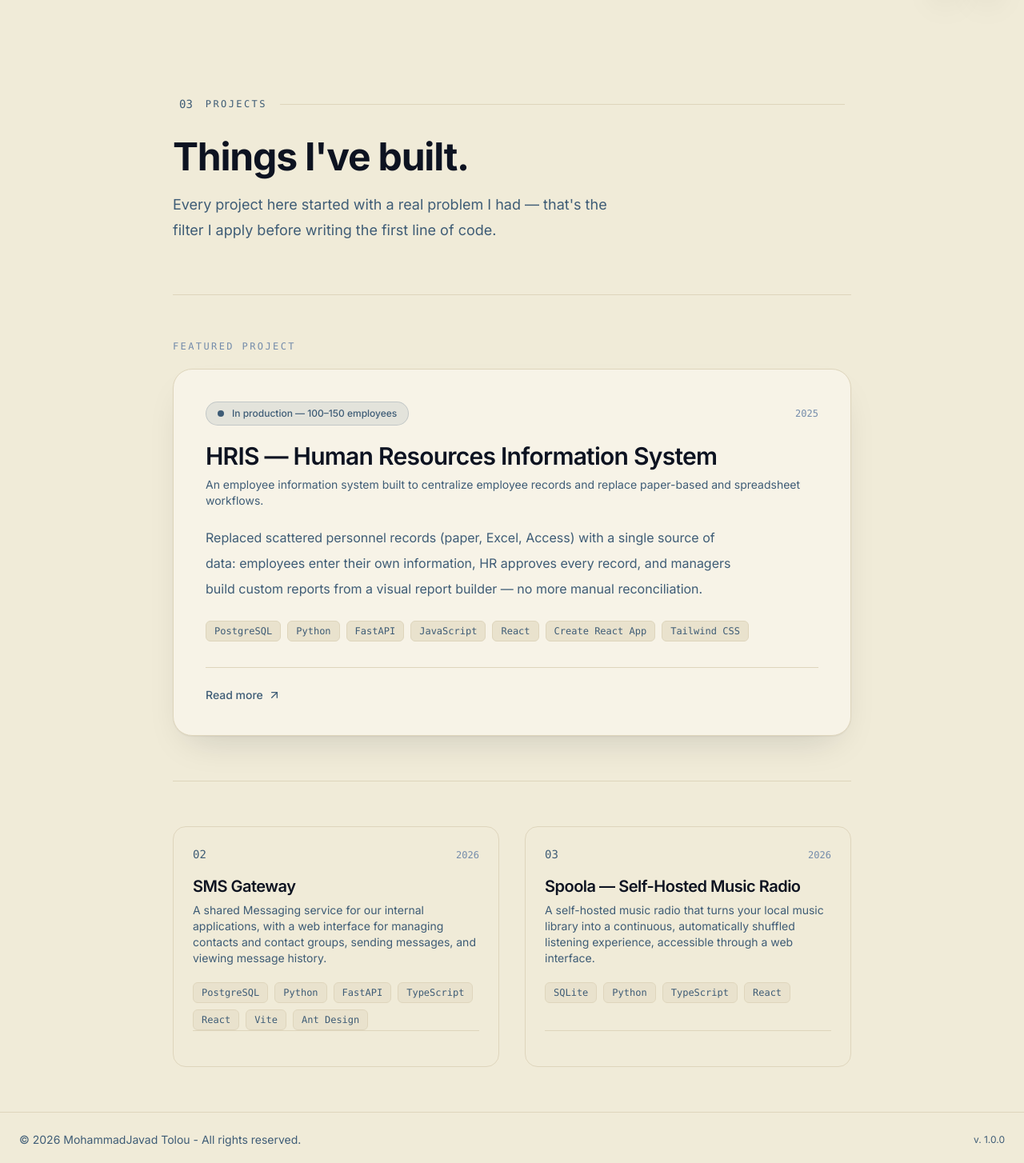
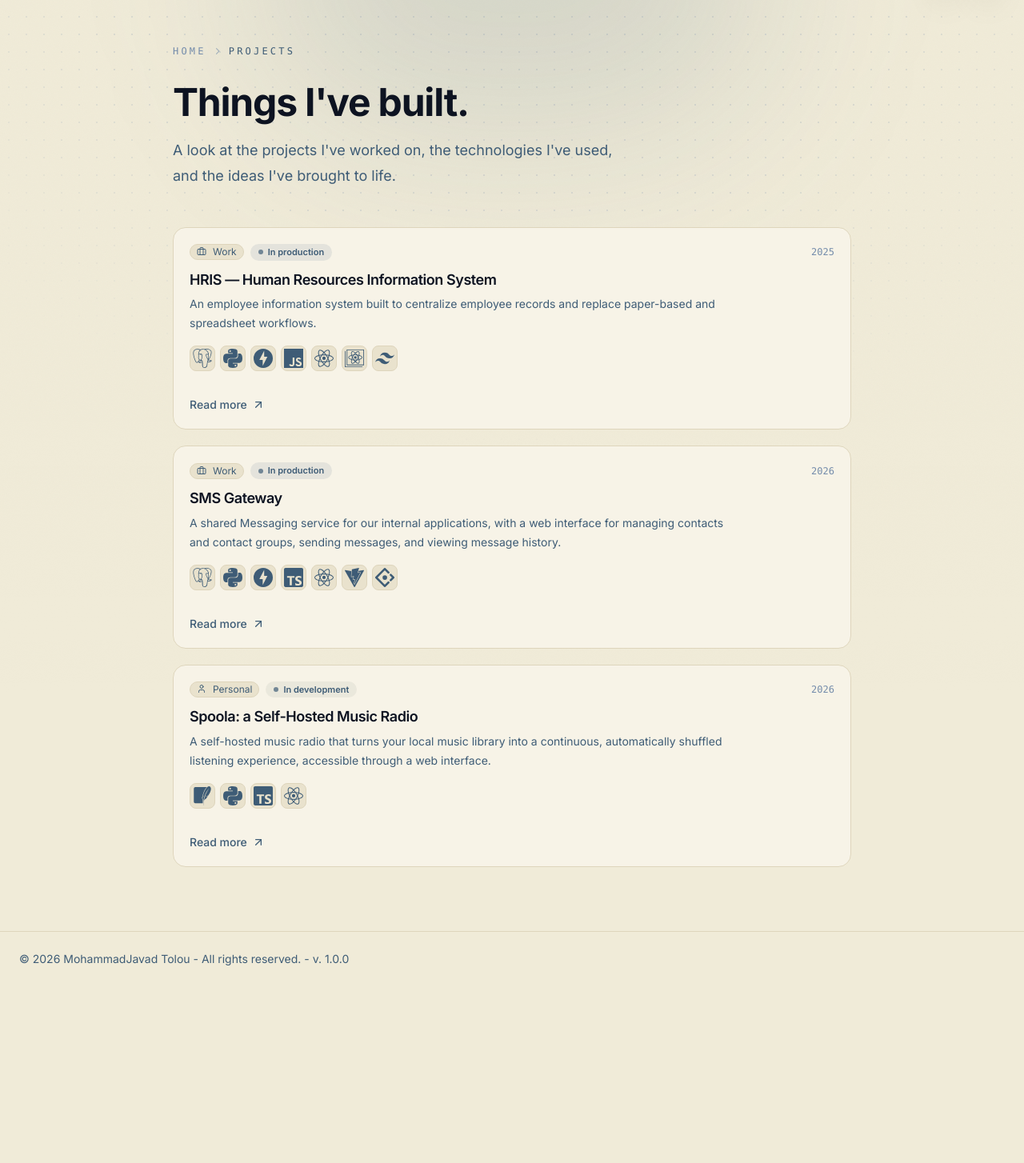
Before and after one commit to mechamk3/portfolio, a Next.js app: page /en/projects in a window 1280 px wide. Shown: the part 56-1510 px from the top of the page at 80% size. After the commit the page ends 1289 px from the top, so only its background shows below. Built offline with nearby package versions, Linux system fonts and the light colour scheme.

Commit message:
polished 404, under construction and projects pages

```diff
--- a/app/[locale]/(site)/projects/page.tsx
+++ b/app/[locale]/(site)/projects/page.tsx
@@ -1,12 +1,13 @@
 import type { Metadata } from "next";
-import Image from "next/image";
 import Link from "next/link";
 import { notFound } from "next/navigation";
 
 import { getDictionary, isLocale, monoClass } from "@/lib/i18n";
-import SectionHeader from "@/components/SectionHeader";
+import TechIcon from "@/components/TechIcon";
 import { GitHubIcon } from "@/components/icons/socials";
-import { ArrowUpRightIcon } from "@/components/icons/misc";
+import { ArrowUpRightIcon, ChevronIcon } from "@/components/icons/misc";
+import { StatusPill } from "@/components/StatusPill";
+import { KindBadge } from "@/components/KindBadge";
 
 export async function generateMetadata({
   params,
@@ -27,20 +28,38 @@ export default async function ProjectsPage({
   const { locale } = await params;
   if (!isLocale(locale)) notFound();
   const t = getDictionary(locale);
-  const mono = monoClass(locale);
-
-  const [featured, ...rest] = t.projects.items;
-  const nextSlot = String(t.projects.items.length + 1).padStart(2, "0");
 
   return (
-    <main className="mx-auto w-full max-w-4xl px-6">
+    <main className="relative overflow-x-clip select-none">
+      {/* ambient backdrop — matches home */}
+      <div
+        aria-hidden
+        className="pointer-events-none absolute inset-x-0 -top-16 -z-10 h-241 mask-[linear-gradient(to_bottom,#000_55%,transparent_100%)]"
+      >
+        <div className="dot-grid absolute inset-0 mask-[radial-gradient(ellipse_70%_65%_at_50%_0%,#000_55%,transparent_100%)]" />
+        <div className="absolute left-1/2 -top-45 h-100 w-[min(640px,100vw)] -translate-x-1/2 rounded-full bg-accent/15 blur-[110px] dark:bg-accent/10" />
+        <div className="grain absolute inset-0 opacity-[0.05] dark:opacity-[0.08]" />
+      </div>
+
+      <div className="mx-auto w-full max-w-4xl px-6">
         {/* ---------- Header ---------- */}
-      <section className="pb-16 pt-20 sm:pt-28">
-        <SectionHeader
-          label={t.projects.label}
-          index={String(t.projects.items.length).padStart(2, "0")}
-          mono={locale === "en"}
-        />
+        <section className="pb-12 pt-12">
+          <nav aria-label="Breadcrumb" className={monoClass(locale)}>
+            <ol className="flex items-center gap-2 text-xs text-ink-3">
+              <li>
+                <Link href={`/${locale}`} className="transition-colors hover:text-ink">
+                  {t.nav.home}
+                </Link>
+              </li>
+              <li aria-hidden="true" className="text-ink-3/60">
+                <ChevronIcon />
+              </li>
+              <li aria-current="page" className="text-ink-2">
+                {t.nav.projects}
+              </li>
+            </ol>
+          </nav>
+
 
           <h1 className="animate-rise mt-8 text-4xl font-bold tracking-tight sm:text-5xl">
             {t.projects.heading}
@@ -50,163 +69,67 @@ export default async function ProjectsPage({
           </p>
         </section>
 
-      {/* ---------- Featured project ---------- */}
-      {featured && (
-        <section className="border-t border-line py-14">
-          <p className={`text-xs text-ink-3 ${mono}`}>{t.projects.featured}</p>
-
-          <article className="group relative mt-5 overflow-hidden rounded-3xl border border-line bg-surface shadow-[0_1px_2px_rgba(13,19,33,0.06),0_20px_48px_-20px_rgba(13,19,33,0.18)] transition-all duration-300 hover:border-line-strong hover:shadow-[0_1px_2px_rgba(13,19,33,0.06),0_28px_64px_-20px_rgba(13,19,33,0.25)] dark:shadow-[0_1px_2px_rgba(0,0,0,0.4),0_20px_48px_-20px_rgba(0,0,0,0.6)]">
-            {/* stretched link: makes the whole card clickable while external links stay on top */}
-            {featured.slug && (
+        {/* ---------- Projects — same cards as WorkPanel ---------- */}
+        <section className="pb-20">
+          <div className="flex flex-col gap-5">
+            {t.projects.items.map((project) => (
+              <article
+                key={project.name}
+                className="group relative flex flex-col rounded-2xl border border-line bg-surface p-5 transition-all duration-300 hover:-translate-y-1 hover:border-line-strong hover:shadow-[0_16px_40px_-16px_rgba(13,19,33,0.25)] dark:hover:shadow-[0_16px_40px_-16px_rgba(0,0,0,0.55)]"
+              >
+                {project.slug && (
                   <Link
-                href={`/${locale}/projects/${featured.slug}`}
-                aria-label={featured.name}
+                    href={`/${locale}/projects/${project.slug}`}
+                    aria-label={project.name}
                     className="after:absolute after:inset-0 after:z-10 focus-visible:after:ring-2 focus-visible:after:ring-accent"
                   />
                 )}
 
-            {/* ---------- cover ---------- */}
-            {featured.cover && (
-              <div className="border-b border-line">
-                <div className="flex h-11 items-center justify-center border-b border-line bg-linear-to-b from-surface-2/70 to-surface-2/40 px-4">
-                  <span className="inline-flex max-w-[80%] items-center gap-2 rounded-lg border border-line bg-surface px-3 py-1 shadow-sm">
-                    <i className="size-2 shrink-0 rounded-[3px] bg-accent" aria-hidden />
-                    <span className={`truncate font-mono text-[11px] text-ink-2 ${mono}`}>
-                      {featured.name}
-                    </span>
-                  </span>
+                <div className="flex items-center justify-between gap-3">
+                  <div className="flex min-w-0 flex-wrap items-center gap-2">
+                    <KindBadge kind={project.kind} label={t.projects.kindLabel[project.kind]} />
+                    <StatusPill status={project.status} tone={project.tone} />
                   </div>
-                <div className="overflow-hidden">
-                  <Image
-                    src={featured.cover}
-                    alt={featured.name}
-                    width={1600}
-                    height={1000}
-                    priority
-                    sizes="(min-width: 896px) 896px, 100vw"
-                    className="h-auto w-full transition-transform duration-500 ease-out group-hover:scale-[1.02]"
-                  />
-                </div>
-              </div>
-            )}
-
-            {/* ---------- body ---------- */}
-            <div className="p-6 sm:p-10">
-              <div className="flex flex-wrap items-center justify-between gap-3">
-                {featured.badge && (
-                  <span className="inline-flex items-center gap-2.5 rounded-full border border-accent/20 bg-accent/10 px-3.5 py-1.5 text-xs font-medium text-accent">
-                    <span className="relative flex size-2">
-                      <span className="absolute inline-flex h-full w-full animate-ping rounded-full bg-accent opacity-60" />
-                      <span className="relative inline-flex size-2 rounded-full bg-accent" />
-                    </span>
-                    {featured.badge}
-                  </span>
-                )}
-                <span className="font-mono text-xs text-ink-3">{featured.year}</span>
+                  <span className="shrink-0 font-mono text-xs text-ink-3">{project.year}</span>
                 </div>
 
-              <h2 className="mt-5 text-2xl font-semibold tracking-tight sm:text-3xl">
-                {featured.name}
-              </h2>
-              <p className="mt-2 text-sm text-ink-2">{featured.tagline}</p>
-              <p className="mt-5 max-w-2xl leading-8 text-ink-2">{featured.description}</p>
+                <h2 className="mt-3 text-lg font-semibold leading-snug tracking-tight">{project.name}</h2>
+                <p className="mt-1.5 max-w-2xl line-clamp-3 text-sm leading-6 text-ink-2">{project.tagline}</p>
 
-              <ul className="mt-6 flex flex-wrap gap-2">
-                {featured.stack.map((tech) => (
+                {/* tech icons */}
+                <ul className="mt-4 flex flex-wrap gap-1.5" aria-label="Technologies">
+                  {project.stack.map((tech) => (
                     <li
                       key={tech}
-                    className="rounded-md border border-line bg-surface-2 px-2.5 py-1 font-mono text-xs text-ink-2"
+                      title={tech}
+                      className="flex size-8 items-center justify-center rounded-lg border border-line bg-surface-2"
                     >
-                    {tech}
+                      <TechIcon
+                        name={tech}
+                        className="size-6 text-ink-2 transition-colors duration-200 group-hover:text-ink"
+                      />
                     </li>
                   ))}
                 </ul>
 
-              {(featured.slug || featured.liveUrl || featured.sourceUrl) && (
-                <div className="relative z-20 mt-8 flex flex-wrap gap-x-6 gap-y-2 border-t border-line pt-6">
-                  {featured.slug && (
-                    <span className="inline-flex items-center gap-1.5 text-sm font-medium text-accent underline-offset-4 group-hover:underline">
+                {/* footer — same style as WorkPanel, plus live/source when they exist */}
+                {(project.slug || project.liveUrl || project.sourceUrl) && (
+                  <div className="relative z-20 mt-auto flex flex-wrap gap-x-4 gap-y-1.5 border-line pt-4 *:mt-4">
+                    {project.slug && (
+                      <Link
+                        href={`/${locale}/projects/${project.slug}`}
+                        className="relative z-20 inline-flex items-center gap-1.5 rounded-md text-sm font-medium text-accent shadow-[0_0_0_0_rgba(0,0,0,0)] transition-all duration-300 hover:text-accent-strong"
+                      >
                         {t.projects.caseStudy}
-                      <ArrowUpRightIcon className="size-4 transition-transform duration-200 group-hover:translate-x-0.5 group-hover:-translate-y-0.5 rtl:-scale-x-100 rtl:group-hover:-translate-x-0.5" />
-                    </span>
+                        <ArrowUpRightIcon className="size-4 rtl:-scale-x-100 rtl:group-hover:-translate-x-1" />
+                      </Link>
                     )}
-                  {featured.liveUrl && featured.live && (
-                    <a
-                      href={featured.liveUrl}
-                      target="_blank"
-                      rel="noopener noreferrer"
-                      className="inline-flex items-center gap-1.5 text-sm font-medium text-ink underline-offset-4 hover:underline"
-                    >
-                      {featured.live}
-                      <ArrowUpRightIcon className="size-4 rtl:-scale-x-100" />
-                    </a>
-                  )}
-                  {featured.sourceUrl && featured.source && (
-                    <a
-                      href={featured.sourceUrl}
-                      target="_blank"
-                      rel="noopener noreferrer"
-                      className="inline-flex items-center gap-1.5 text-sm font-medium text-ink-2 underline-offset-4 hover:text-ink hover:underline"
-                    >
-                      {featured.source}
-                      <GitHubIcon className="size-4" />
-                    </a>
-                  )}
-                </div>
-              )}
-            </div>
-          </article>
-        </section>
-      )}
-
-      {/* ---------- Remaining projects (grid) ---------- */}
-      {rest.length > 0 && (
-        <section className="border-t border-line py-14">
-          <div className="grid gap-8 sm:grid-cols-2">
-            {rest.map((project, i) => {
-              const hasLinks = Boolean(project.slug || project.liveUrl || project.sourceUrl);
-              return (
-                <article
-                  key={project.name}
-                  className="group relative flex flex-col rounded-2xl border border-line p-6 transition-all duration-300 hover:-translate-y-1 hover:border-line-strong hover:shadow-[0_12px_32px_-12px_rgba(13,19,33,0.2)] dark:hover:shadow-[0_12px_32px_-12px_rgba(0,0,0,0.5)]"
-                >
-                  <div className="flex items-baseline justify-between gap-4">
-                    <span className="font-mono text-sm text-accent">
-                      {String(i + 2).padStart(2, "0")}
-                    </span>
-                    <span className="font-mono text-xs text-ink-3">{project.year}</span>
-                  </div>
-
-                  <h2 className="mt-4 text-xl font-semibold tracking-tight">
-                    {project.slug ? (
-                      <Link href={`/${locale}/projects/${project.slug}`} className="after:absolute after:inset-0">
-                        {project.name}
-                      </Link>
-                    ) : (
-                      project.name
-                    )}
-                  </h2>
-                  <p className="mt-1.5 text-sm text-ink-2">{project.tagline}</p>
-
-                  <ul className="mt-5 flex flex-wrap gap-2">
-                    {project.stack.map((tech) => (
-                      <li
-                        key={tech}
-                        className="rounded-md border border-line bg-surface-2 px-2.5 py-1 font-mono text-xs text-ink-2"
-                      >
-                        {tech}
-                      </li>
-                    ))}
-                  </ul>
-
-                  {hasLinks && (
-                    <div className="relative z-10 mt-auto flex flex-wrap gap-x-5 gap-y-2 border-t border-line pt-5 [&>a]:mt-5 [&>*:not(a)]:mt-5">
                     {project.liveUrl && project.live && (
                       <a
                         href={project.liveUrl}
                         target="_blank"
                         rel="noopener noreferrer"
-                          className="inline-flex items-center gap-1.5 text-sm font-medium text-ink underline-offset-4 hover:underline"
+                        className="relative z-20 inline-flex items-center gap-1.5 rounded-md text-sm font-medium text-ink-2 transition-colors hover:text-ink"
                       >
                         {project.live}
                         <ArrowUpRightIcon className="size-4 rtl:-scale-x-100" />
@@ -217,7 +140,7 @@ export default async function ProjectsPage({
                         href={project.sourceUrl}
                         target="_blank"
                         rel="noopener noreferrer"
-                          className="inline-flex items-center gap-1.5 text-sm font-medium text-ink-2 underline-offset-4 hover:text-ink hover:underline"
+                        className="relative z-20 inline-flex items-center gap-1.5 rounded-md text-sm font-medium text-ink-2 transition-colors hover:text-ink"
                       >
                         {project.source}
                         <GitHubIcon className="size-4" />
@@ -226,11 +149,10 @@ export default async function ProjectsPage({
                   </div>
                 )}
               </article>
-              );
-            })}
+            ))}
           </div>
         </section>
-      )}
+      </div>
     </main>
   );
 }
--- a/app/global-not-found.tsx
+++ b/app/global-not-found.tsx
@@ -6,7 +6,7 @@ export default function GlobalNotFound() {
     <html lang="en">
       <body className="flex min-h-dvh flex-col items-center justify-center bg-canvas px-6 text-center text-ink antialiased">
         <p className="font-mono text-6xl font-bold text-ink-3">404</p>
-        <p className="mt-4 text-lg">This page hasn&apos;t been designed yet.</p>
+        <p className="mt-4 text-lg">The page you're looking for doesn't exist.</p>
         <a
           href="/"
           className="mt-8 rounded-full bg-accent px-6 py-3 text-sm font-medium text-canvas transition-colors hover:bg-accent-strong"
--- a/components/home/HomeClient.tsx
+++ b/components/home/HomeClient.tsx
@@ -54,7 +54,7 @@ export default function HomeClient({ t, locale, mono }: PanelProps) {
   ];
 
   return (
-    <main className="relative overflow-x-clip">
+    <main className="relative overflow-x-clip select-none">
       {/* ambient backdrop */}
       <div
         aria-hidden
--- a/components/icons/misc.tsx
+++ b/components/icons/misc.tsx
@@ -12,6 +12,19 @@ export function ArrowLeftIcon(props: React.SVGProps<SVGSVGElement>) {
     <svg viewBox="0 0 24 24" fill="none" stroke="currentColor" strokeWidth={2} strokeLinecap="round" strokeLinejoin="round" aria-hidden {...props}>
       <path d="m12 19-7-7 7-7" />
       <path d="M19 12H5" />
+    </svg>
+  );
+}
+
+export function ChevronIcon({ className = "" }: { className?: string }) {
+  return (
+    <svg
+      aria-hidden="true"
+      viewBox="0 0 16 16"
+      fill="none"
+      className={`size-3 rtl:-scale-x-100 ${className}`}
+    >
+      <path d="M6 3.5 10.5 8 6 12.5" stroke="currentColor" strokeWidth="1.5" strokeLinecap="round" strokeLinejoin="round" />
     </svg>
   );
 }
--- a/components/layout/FloatingControls.tsx
+++ b/components/layout/FloatingControls.tsx
@@ -21,7 +21,7 @@ export default function FloatingControls() {
     <div
       aria-hidden={!shown}
       inert={!shown}
-      className={`fixed inset-e-4 top-4 z-50 flex flex-col items-end gap-2 transition-all duration-300 ease-out ${
+      className={`fixed inset-e-4 top-4 z-50 flex flex-col items-end gap-2 select-none transition-all duration-300 ease-out ${
         shown
           ? "translate-y-0 opacity-100"
           : "pointer-events-none -translate-y-4 opacity-0"
--- a/components/layout/footer.tsx
+++ b/components/layout/footer.tsx
@@ -4,10 +4,9 @@ export default function Footer({ locale }: { locale: Locale }) {
   const t = getDictionary(locale);
 
   return (
-    <footer className="border-t border-line">
+    <footer className="border-t border-line select-none">
       <div className="flex w-full flex-col justify-between gap-2 px-6 py-6 text-sm text-ink-2 sm:flex-row sm:items-center sm:px-6">
-        <p>{t.footer.rights}</p>
-        <p className="text-xs">{t.footer.ver}</p>
+        <p>{t.footer.rights} - {t.footer.ver}</p>
       </div>
     </footer>
   );
--- a/components/layout/navbar.tsx
+++ b/components/layout/navbar.tsx
@@ -11,7 +11,7 @@ export default function Navbar({ locale }: { locale: Locale }) {
   return (
     <>
       {/* transparent header — scrolls away with the page */}
-      <header className="relative z-30">
+      <header className="relative z-30 select-none">
         <div className="flex h-16 w-full items-center justify-between px-4 sm:px-6">
           <Link href={`/${locale}`} aria-label={t.home.name} className="shrink-0">
             {/* ---- logo placeholder — swap this span for your Image pair ---- */}
--- a/dictionaries/en.ts
+++ b/dictionaries/en.ts
@@ -1,3 +1,4 @@
+import { title } from "process";
 import type { ExperienceItem, ProjectItem } from "./types";
 
 const en = {
@@ -28,8 +29,7 @@ const en = {
     label: "Projects",
     featured: "Featured project",
     heading: "Things I've built.",
-    intro:
-      "Every project here started with a real problem I had — that's the filter I apply before writing the first line of code.",
+    intro: "A look at the projects I've worked on, the technologies I've used, and the ideas I've brought to life.",
     caseStudy: "Read more",
     kindLabel: {
       work: "Work",
@@ -60,7 +60,7 @@ const en = {
         stack: ["PostgreSQL", "Python", "FastAPI", "TypeScript", "React", "Vite", "Ant Design"],
       },
       {
-        name: "Spoola — Self-Hosted Music Radio",
+        name: "Spoola: a Self-Hosted Music Radio",
         slug: "spoola",
         status: "In development",
         tone: "pilot",
@@ -79,15 +79,8 @@ const en = {
     },
     viewAll: "View all projects",
     underConstruction: {
-      sheet: "Case study — Sheet 01/01",
-      plotting: "Plotting case study…",
-      projectLabel: "Project",
-      statusLabel: "Status",
-      drawnByLabel: "Drawn by",
-      scaleLabel: "Scale",
-      materialsLabel: "Materials",
-      heading: "Case study in progress.",
-      text: "This project is real and in use — but this page hasn't been designed yet. The blueprint above is what it will become.",
+      title: "Project Details",
+      text: "still working on this page. check back soon! ;)",
       go2p: "Projects",
       go2h: "Homepage",
     },
@@ -182,9 +175,7 @@ const en = {
   // dictionaries/en.ts
   notFound: {
     code: "404",
-    badge: "Yet to be designed",
-    heading: "Page not found.",
-    text: "The page you're looking for doesn't exist — it's probably still on the drawing board.",
+    text: "the page you're looking for doesn't exist :(",
     home: "Back to home",
   },
 };
```
Also changed, not shown: app/[locale]/not-found.tsx (+4 -12 lines), components/UnderConstruction.tsx (+4 -7 lines), components/home/panels/WorkPanel.tsx (+7 -17 lines), dictionaries/fa.ts (+7 -16 lines). Lines whose indentation alone changed are shown as unchanged.
